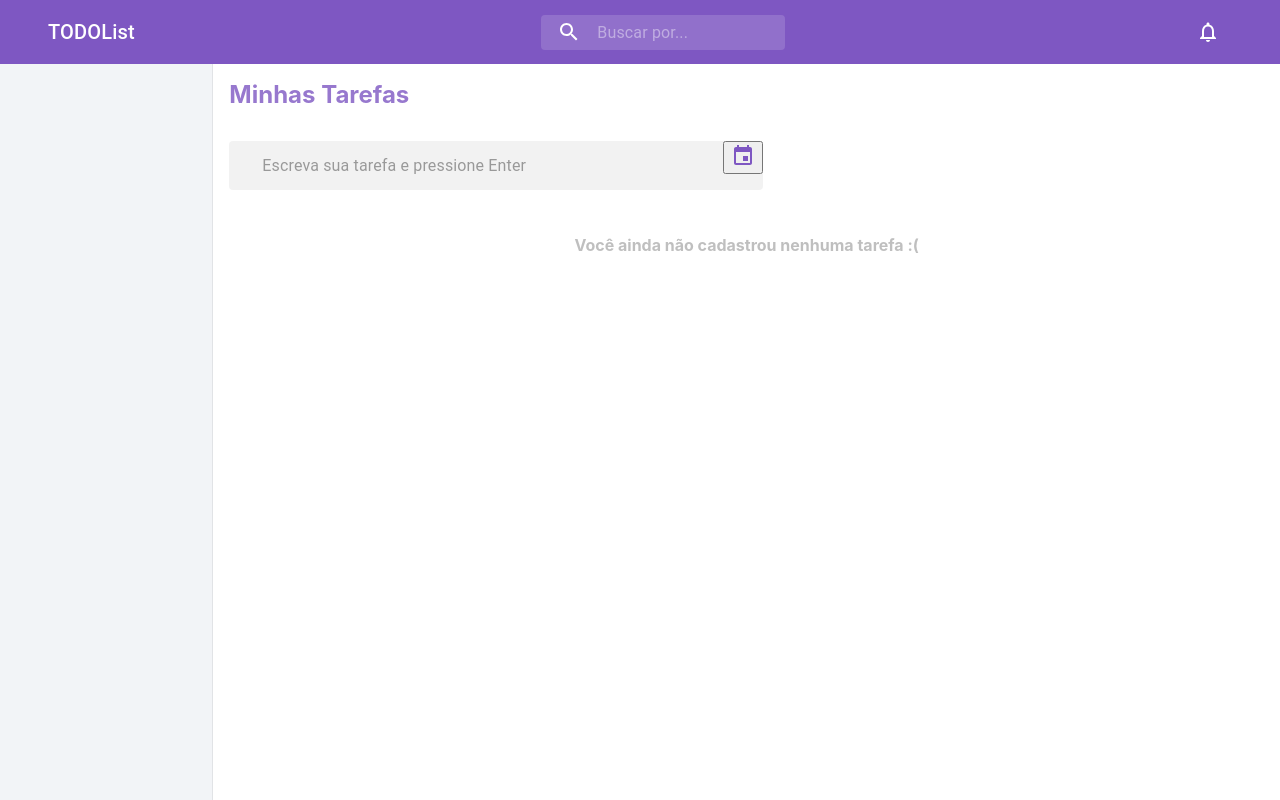
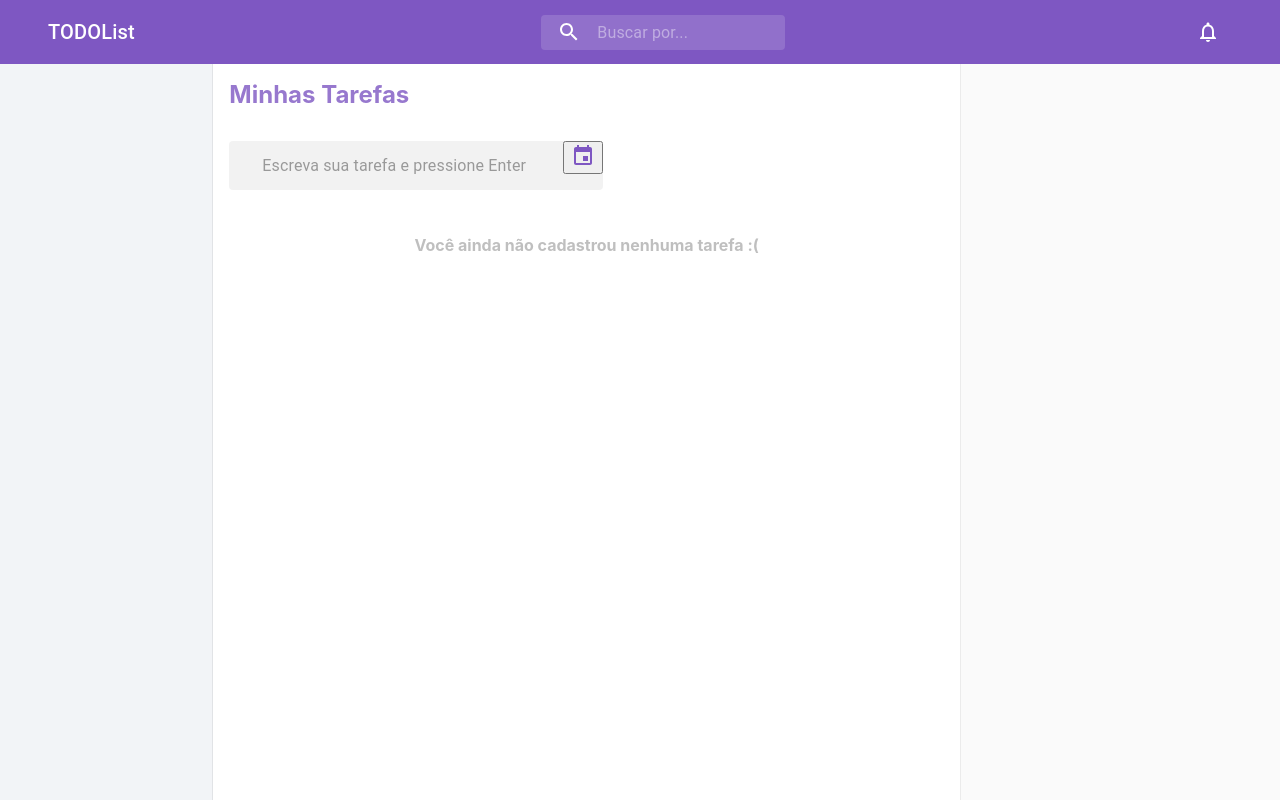
Before and after one commit to rafahsena/todo-list, a React (Create React App) app: page / in a window 1280 px wide. Built offline with nearby package versions, Linux system fonts and the light colour scheme.

Commit message:
added Edit Container

```diff
--- a/src/App.js
+++ b/src/App.js
@@ -6,14 +6,15 @@ import { createMuiTheme, ThemeProvider } from "@material-ui/core/styles";
 import Sidebar from "./components/Sidebar/Sidebar";
 import Grid from "@material-ui/core/Grid";
 import Box from "@material-ui/core/Box";
-import blue from "@material-ui/core/colors/blue";
+import indigo from "@material-ui/core/colors/indigo";
 import Hidden from "@material-ui/core/Hidden";
+import EditTodo from "./containers/EditTodo/EditTodo";
 
 export default function App() {
   const theme = createMuiTheme({
     palette: {
       primary: { main: "#7e57c2" },
-      secondary: blue
+      secondary: indigo
     }
   });
 
@@ -28,9 +29,14 @@ export default function App() {
                 <Sidebar />
               </Grid>
             </Hidden>
-            <Grid item xs={12} md={10}>
+            <Grid item xs={12} md={7}>
               <Content />
             </Grid>
+            <Hidden smDown>
+              <Grid item md={3}>
+                <EditTodo />
+              </Grid>
+            </Hidden>
           </Grid>
         </Box>
       </Box>
--- /dev/null
+++ b/src/containers/EditTodo/EditTodo.js
@@ -0,0 +1,15 @@
+import React from "react";
+import useStyles from "./styles.js";
+import Container from "@material-ui/core/Container";
+
+const Sidebar = props => {
+  const classes = useStyles();
+
+  return (
+    <Container className={classes.editContainer}>
+      <div></div>
+    </Container>
+  );
+};
+
+export default Sidebar;
--- /dev/null
+++ b/src/containers/EditTodo/styles.js
@@ -0,0 +1,11 @@
+import { makeStyles } from "@material-ui/core/styles";
+
+const useStyles = makeStyles(theme => ({
+  editContainer: {
+    backgroundColor: "rgba(0, 0, 0, .02)",
+    borderLeft: "1px solid rgba(0, 0, 0, .06)",
+    height: "100%"
+  }
+}));
+
+export default useStyles;
```
